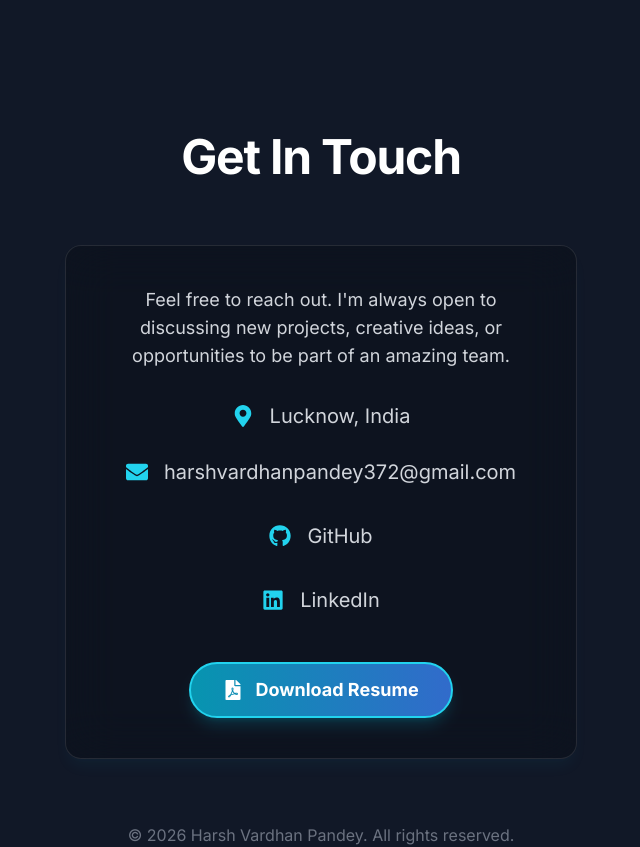
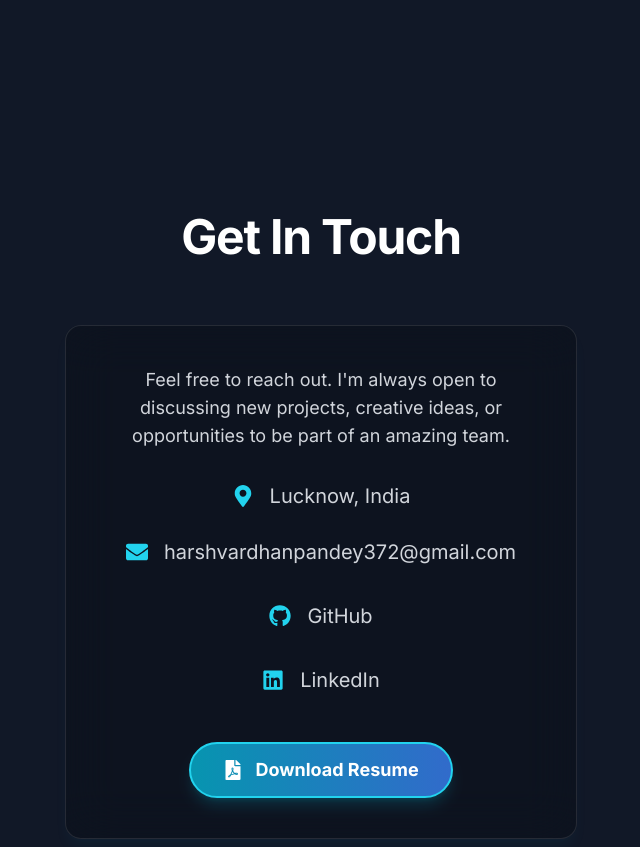
Before and after one commit to Krish1022sona/Portfolio-harshaa, a Next.js app: page / in a window 1280 px wide. Shown: the part 6320-7167 px from the top of the page, without its empty margins (319-959 px from the left). Built offline with nearby package versions, Linux system fonts and the light colour scheme; no server answers.

Commit message:
Navigation Tool Not Tracking Contact Component: FIXED

```diff
--- a/src/components/Contact.js
+++ b/src/components/Contact.js
@@ -15,7 +15,7 @@ const Contact = () => {
       className="py-16 sm:py-20 md:py-24 bg-white dark:bg-gray-900 text-gray-900 dark:text-white"
       aria-labelledby="contact-heading"
     >
-      <div className="container mx-auto px-4 sm:px-6 lg:px-8">
+      <div className="container my-20 mx-auto px-4 sm:px-6 lg:px-8">
         <motion.h2
           id="contact-heading"
           className="text-4xl sm:text-5xl font-bold text-center mb-12 sm:mb-16 tracking-tight"
```
Also changed, not shown: krish1022/changes.md (+5 -1 lines).
